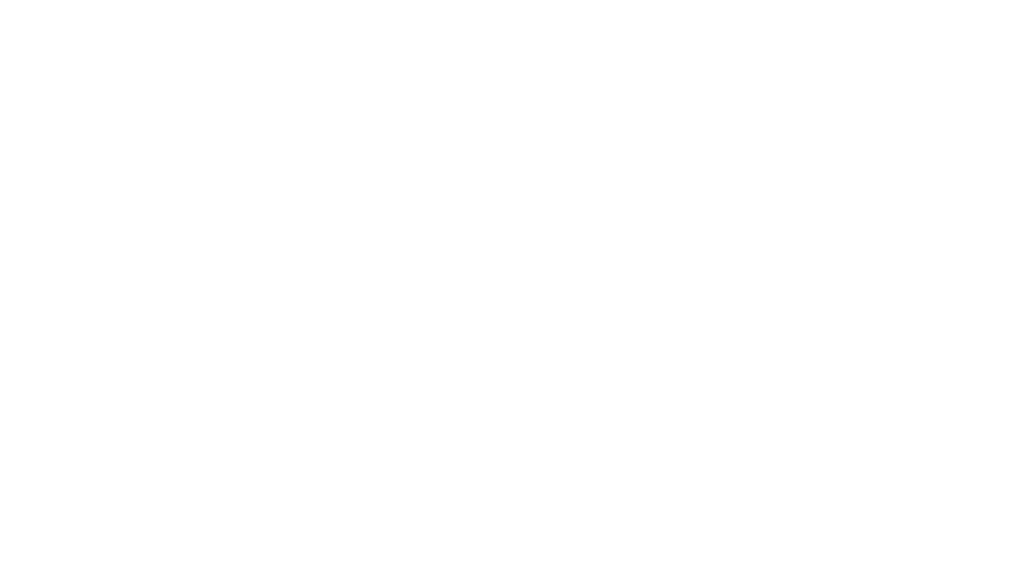
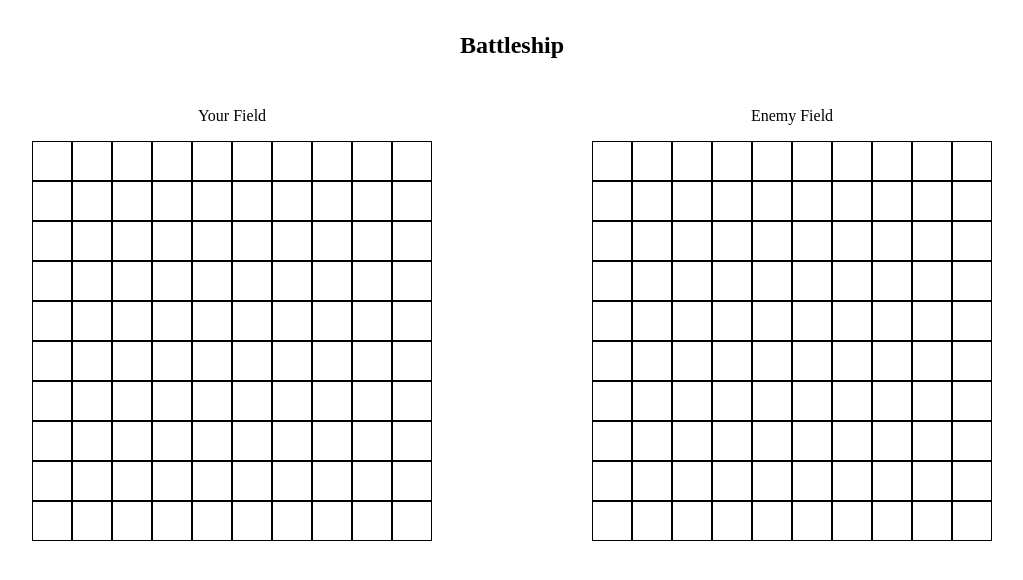
Before and after one commit to VitaliaSvirskaja/battleship, a website built with Vite: page index.html in a window 1280 px wide. Shown: the whole page, without its empty margins (128-1151 px from the left). Built offline with nearby package versions, Linux system fonts and the light colour scheme.

Commit message:
implemented coordinate info in fields and red background if a ship is placed & then clicked on this coordinate

```diff
--- a/index.html
+++ b/index.html
@@ -7,7 +7,23 @@
     <title>Vite App</title>
   </head>
   <body>
-    <div id="app"></div>
+    <main>
+      <h2>Battleship</h2>
+      <div class="gamboard-container">
+      <div class="playerGameboard-container">
+        <p>Your Field</p>
+        <div id ="playerGameboard" class="gameboard">
+
+        </div>
+      </div>
+      <div class="computerGameboard-container">
+        <p>Enemy Field</p>
+        <div id="computerGameboard" class="gameboard">
+
+        </div>
+      </div>
+      </div>
+    </main>
     <script type="module" src="/src/main.ts"></script>
   </body>
 </html>
--- a/src/Gameboard.ts
+++ b/src/Gameboard.ts
@@ -12,13 +12,13 @@ export class Gameboard {
     return this._hitShots.map((c) => JSON.parse(c));
   }
 
-  // TODO  Erstellung der Axen mit Buchstaben und Ziffern
   private readonly gameboard: Array<Array<any>>;
   private readonly _missedShots: Array<StringifiedCoordinate> = [];
   private readonly _hitShots: Array<StringifiedCoordinate> = [];
-  private readonly placedShips: Map<StringifiedCoordinate, ShipWithSection> =
+  public readonly placedShips: Map<StringifiedCoordinate, ShipWithSection> =
     new Map();
   private readonly ships: Array<Ship> = [];
+  public shipIsHorizontal: boolean = true;
 
   constructor(size: number = 10) {
     if (size < 1) {
@@ -34,11 +34,11 @@ export class Gameboard {
     if (x + ship.length > size || y > size) {
       throw new Error("The ship is placed outside the gameboard!");
     }
-
     for (let i = 0; i < ship.length; i++) {
       const newCoordinate: Coordinate = {
-        x: coordinate.x + i,
-        y: coordinate.y,
+        ...coordinate,
+        [this.shipIsHorizontal ? "x" : "y"]:
+          (this.shipIsHorizontal ? x : y) + i,
       };
       if (this.placedShips.has(JSON.stringify(newCoordinate))) {
         throw new Error("The ship can't be placed over each other!");
--- a/src/main.ts
+++ b/src/main.ts
@@ -1 +1,75 @@
-import './style.css'
+import "./style.css";
+import { Gameboard } from "./Gameboard";
+import { Ship } from "./Ship";
+import { Coordinate } from "./Coordinate";
+//
+// let playerTurn = true;
+// const gameboardPlayer = new Gameboard(10);
+// const playerCarrier = new Ship(5);
+// const playerBattleship = new Ship(4)
+// const playerCruiser = new Ship(3)
+// const playerSubmarine = new Ship(3);
+// const playerDestroyer = new Ship(2);
+//
+// gameboardPlayer.placeShip(playerCarrier, { x: 1, y: 1 });
+// gameboardPlayer.placeShip(playerDestroyer, { x: 3, y: 4 });
+// gameboardPlayer.shipIsHorizontal = false;
+// gameboardPlayer.placeShip(playerSubmarine, { x: 1, y: 3 });
+//
+// let computerTurn = false;
+// const gameboardComputer = new Gameboard(10);
+// const computerCarrier = new Ship(5);
+// const computerBattleship = new Ship(4)
+// const computerCruiser = new Ship(3)
+// const computerSubmarine = new Ship(3);
+// const computerDestroyer = new Ship(2);
+//
+// gameboardPlayer.shipIsHorizontal = false;
+// gameboardComputer.placeShip(computerCarrier, { x: 4, y: 1 });
+// gameboardComputer.placeShip(computerSubmarine, { x: 1, y: 0 });
+// gameboardComputer.placeShip(computerDestroyer, { x: 2, y: 4 });
+
+//
+// if (playerTurn) {
+//     gameboardComputer.receiveAttack(coordinate:Coordinate)
+//     playerTurn=false
+//     computerTurn=true
+// }
+//
+// if (computerTurn) {
+//     gameboardPlayer.receiveAttack(coordinate:Coordinate)
+//     computerTurn=false
+//     playerTurn=true
+// }
+//
+
+function initializeGameboard(field: HTMLDivElement) {
+  for (let y = 1; y <= 10; y++) {
+    for (let x = 1; x <= 10; x++) {
+      const divElement = document.createElement("div");
+      field?.appendChild(divElement);
+      divElement.classList.add("element");
+      divElement.addEventListener("click", () => {
+        const coordinate: Coordinate = { x: x, y: y };
+        if (gameboardPlayer.placedShips.has(JSON.stringify(coordinate))) {
+          divElement.style.backgroundColor = "red";
+        }
+      });
+      console.log("njeirho");
+    }
+  }
+}
+
+const playerGameboard = document.querySelector(
+  "#playerGameboard"
+) as HTMLDivElement;
+initializeGameboard(playerGameboard);
+
+const computerGameboard = document.querySelector(
+  "#computerGameboard"
+) as HTMLDivElement;
+initializeGameboard(computerGameboard);
+
+const playerDestroyer = new Ship(2);
+const gameboardPlayer = new Gameboard();
+gameboardPlayer.placeShip(playerDestroyer, { x: 3, y: 4 });
--- a/src/style.css
+++ b/src/style.css
@@ -1,8 +1,41 @@
-#app {
-  font-family: Avenir, Helvetica, Arial, sans-serif;
-  -webkit-font-smoothing: antialiased;
-  -moz-osx-font-smoothing: grayscale;
+html, body {
+  width: 100vw;
+  height: 100vh;
+  margin: 0;
+}
+
+main {
+  width: 100%;
+  height: 100%;
+  margin: auto;
+  display: flex;
+  flex-direction: column;
+  align-items: center;
+  gap: 3rem;
+  padding-top: 2rem;
+}
+
+.gamboard-container {
+  width: 100%;
+  height: 100%;
+  display: flex;
+  justify-content: space-evenly;
+}
+
+.gameboard {
+  padding-top: 1rem;
+  width: 400px;
+  height: 400px;
+  display: grid;
+  grid-template-columns: repeat(10, 1fr);
+  grid-template-rows: repeat(10, 1fr);
+}
+.element {
+  border: 0.3px solid black;
+}
+
+h2,p {
+  margin: 0;
+  padding: 0;
   text-align: center;
-  color: #2c3e50;
-  margin-top: 60px;
 }
```
Also changed, not shown: src/gameboard.test.ts (+28 -0 lines), src/main.test.ts (added).
